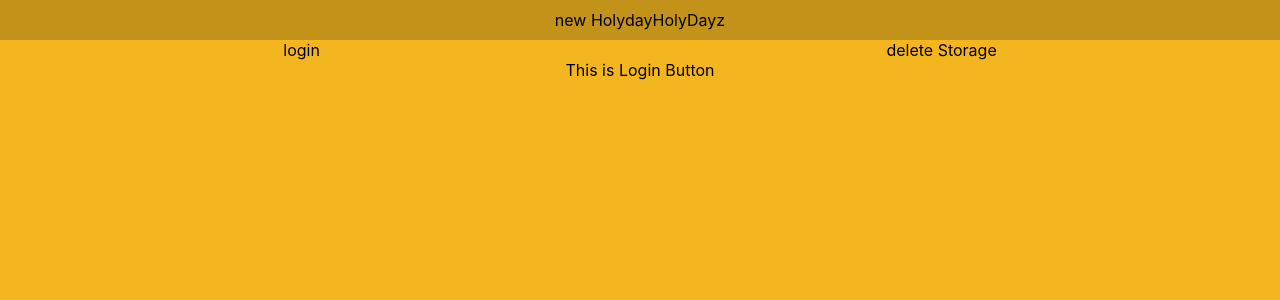
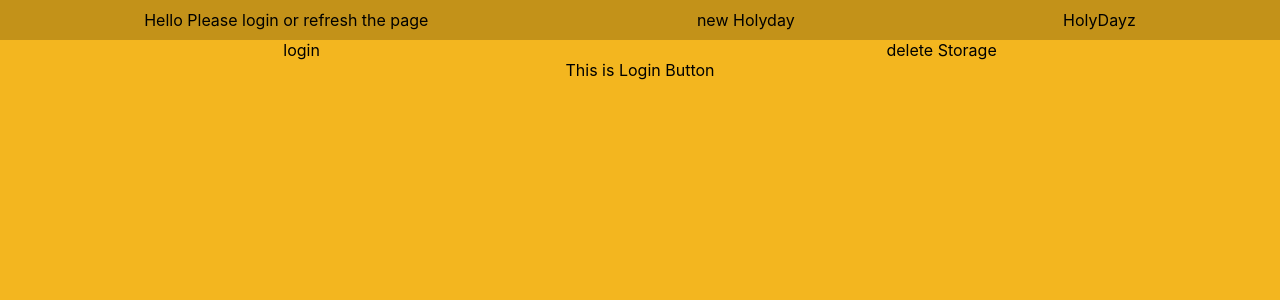
Before and after one commit to OwerHub/HoolieDay-own-holiday-manager, a React (Create React App) app in the folder frontend/: page / in a window 1280 px wide. Shown: the top 300 px of the page. Built offline with nearby package versions, Linux system fonts and the light colour scheme; no server answers.

Commit message:
Name stored, can Delete, stb

```diff
--- a/frontend/src/App.js
+++ b/frontend/src/App.js
@@ -8,7 +8,7 @@ function App() {
   const [isIinputForm, setInputForm] = useState(false); // ezt majd kiütjük
   const [isPage, setPage] = useState("holydayz");
 
-  const [isUserData, setUserData] = useState("empty");
+  const [isUserData, setUserData] = useState();
   const [isHolydays, setHolydays] = useState();
 
   // Authorization and get datas
@@ -45,6 +45,8 @@ function App() {
     console.log(firstFetched);
 
     localStorage.setItem("token", firstFetched.token);
+    localStorage.setItem("name", firstFetched.datas.name);
+    localStorage.setItem("picture", firstFetched.datas.picture);
 
     const cat = localStorage.getItem("token");
     console.log("localstorage", cat);
@@ -53,13 +55,14 @@ function App() {
   //start Sequence
   useEffect(() => {
     const localStorageToken = localStorage.getItem("token");
-    console.log("localst", localStorageToken);
+    //console.log("localst in UseEffect", localStorageToken);
     const code = new URL(window.location.href).searchParams.get("code"); // itt megkapjuk a
     const token = { code: code };
 
     if (code) {
-      if (!localStorageToken) {
+      if (localStorageToken === null) {
         console.log("fetchelek");
+        setPage("login");
         fetchPostCode(token);
       } else if (isHolydays) {
         setPage("holydayz");
@@ -69,10 +72,21 @@ function App() {
     }
   }, []);
 
-  console.log(isPage);
+  //console.log(isPage);
+  console.log("localstorage name is ", localStorage.getItem("name"));
+  console.log(isUserData);
+  const nameFromLocalStorage = () => {
+    if (localStorage.getItem("token") !== null) {
+      return localStorage.getItem("name");
+    }
+    return "Please login or refresh the page";
+  };
+
   return (
     <div className="App">
       <div id="head">
+        <div className="headName">Hello {nameFromLocalStorage()}</div>
+
         <div className="NewButton" onClick={() => setPage("newHolyDay")}>
           new Holyday
         </div>
--- a/frontend/src/components/OneDay.jsx
+++ b/frontend/src/components/OneDay.jsx
@@ -68,8 +68,6 @@ function OneDay(props) {
         Delete
       </div>
 
-      {/*  <div>year : {props.data.year}</div> */}
-
       <button onClick={() => setDescription(!isDescription)} className="hide">
         {" "}
         {isDescription ? "mutass kevesebbet" : "mutass többet"}
```
Also changed, not shown: frontend/src/dist/app.css, frontend/src/dist/app.scss.
